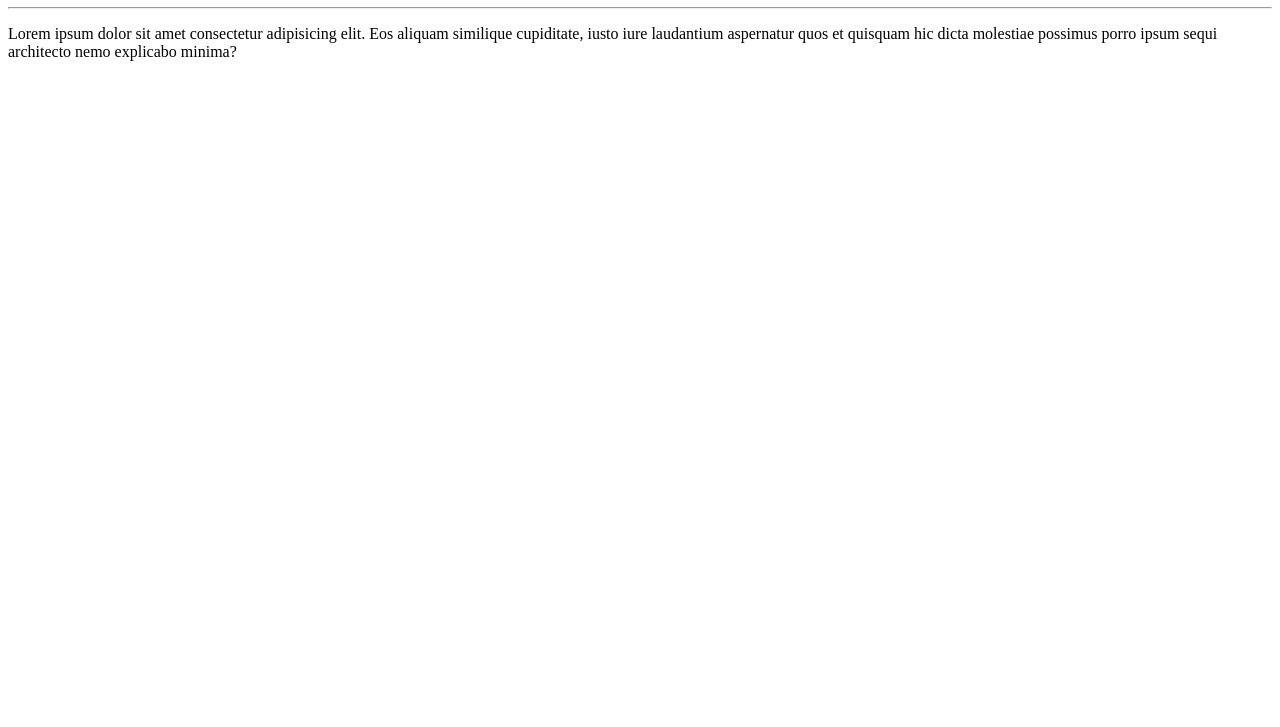
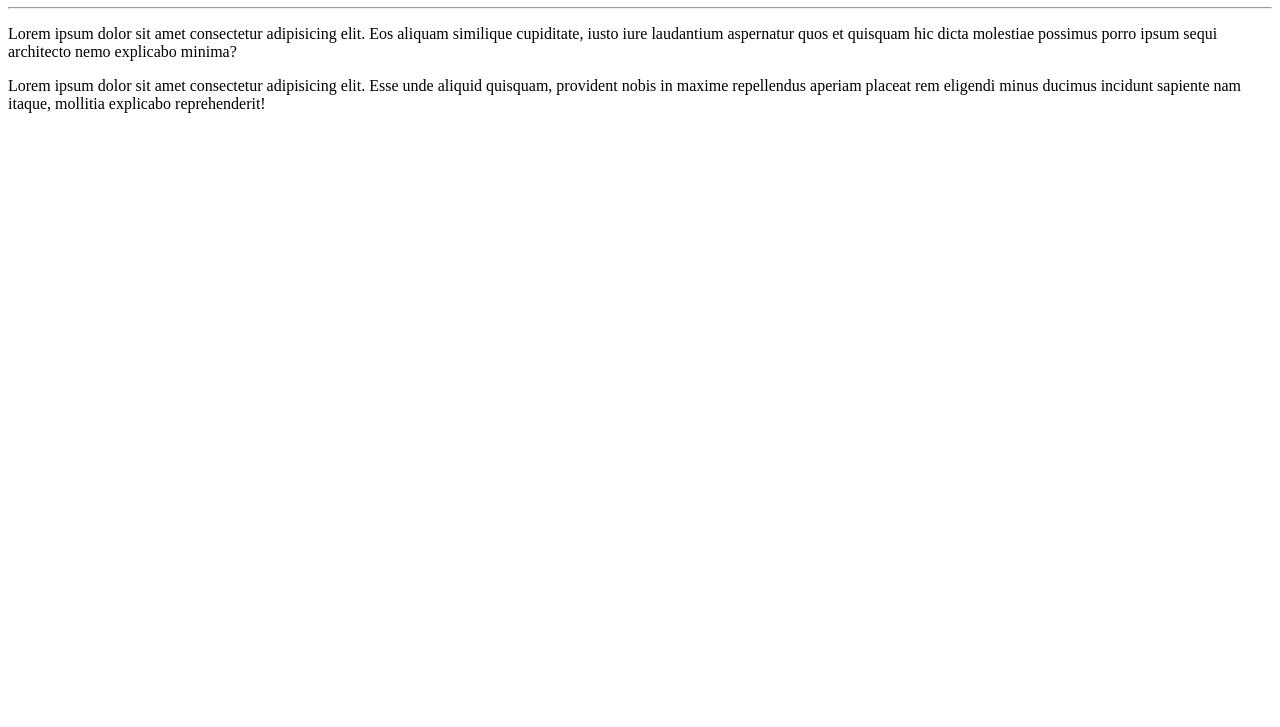
Before and after one commit to hugobragadev-oss/Ol-Mundo, a plain HTML site: page site-exemplo/index.html in a window 1280 px wide. Shown: the part 73-800 px from the top of the page. Drawn offline with Linux system fonts and the light colour scheme.

Commit message:
adicionei um paragrafo

```diff
--- a/site-exemplo/index.html
+++ b/site-exemplo/index.html
@@ -10,5 +10,6 @@
     <hr>
     <p>Lorem ipsum dolor sit amet consectetur adipisicing elit. Eos aliquam similique cupiditate, iusto iure laudantium aspernatur quos et quisquam hic dicta molestiae possimus porro ipsum sequi architecto nemo explicabo minima?
     </p>
+    <p>Lorem ipsum dolor sit amet consectetur adipisicing elit. Esse unde aliquid quisquam, provident nobis in maxime repellendus aperiam placeat rem eligendi minus ducimus incidunt sapiente nam itaque, mollitia explicabo reprehenderit!</p>
 </body>
 </html>
```
